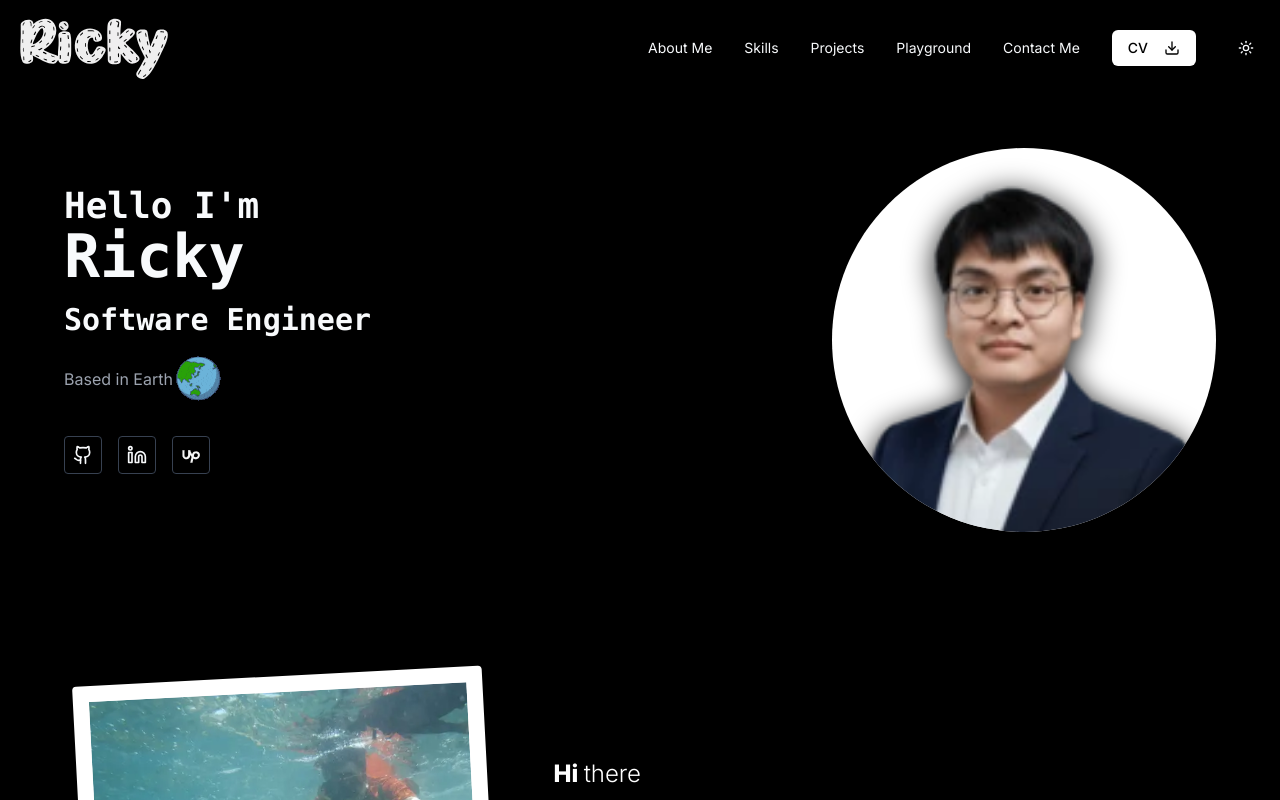
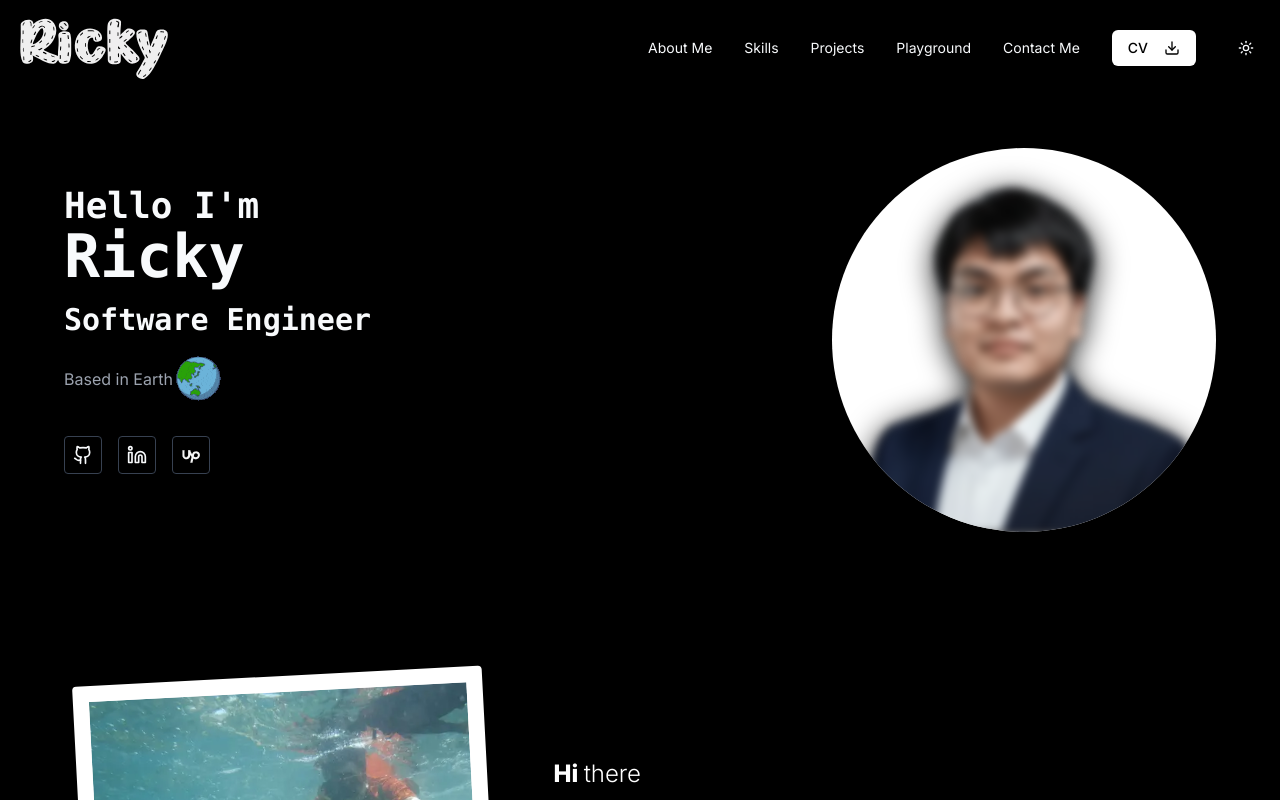
Before and after one commit to georgiusricky/georgiusricky.github.io, a Next.js app: page / in a window 1280 px wide. Shown: the top 800 px of the page. Built offline with nearby package versions, Linux system fonts and the light colour scheme.

Commit message:
update: hover blur

```diff
--- a/app/components/ProfileCircle.tsx
+++ b/app/components/ProfileCircle.tsx
@@ -8,7 +8,7 @@ export default function ProfileCircle() {
                 src="/img/profile.webp"
                 alt="Profile photo"
                 fill
-                className="object-cover object-[center_20%] drop-shadow-[0_5px_15px_white] dark:drop-shadow-[0_5px_15px_black]"
+                className="object-cover object-[center_20%] drop-shadow-[0_5px_15px_white] dark:drop-shadow-[0_5px_15px_black] blur-sm hover:blur-none cursor-pointer"
                 priority
             />
       </div>
```
Also changed, not shown: public/img/profile.webp.
